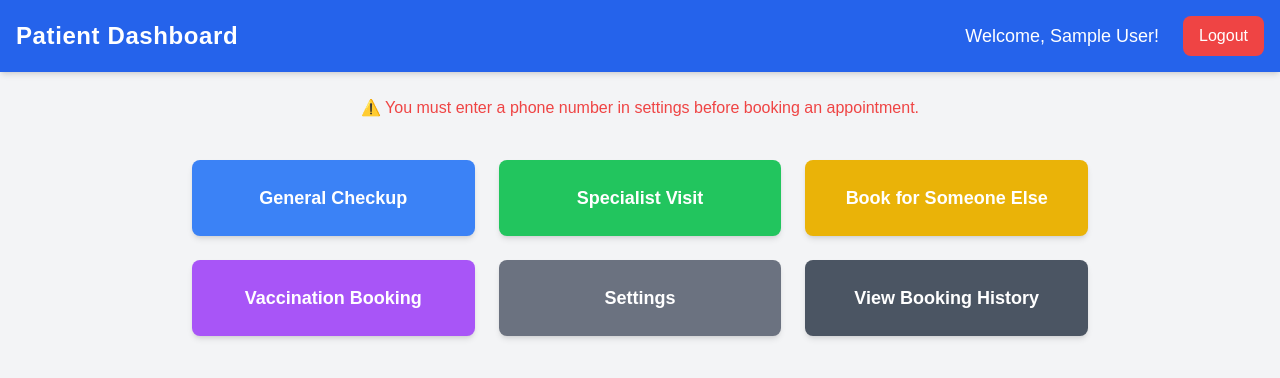
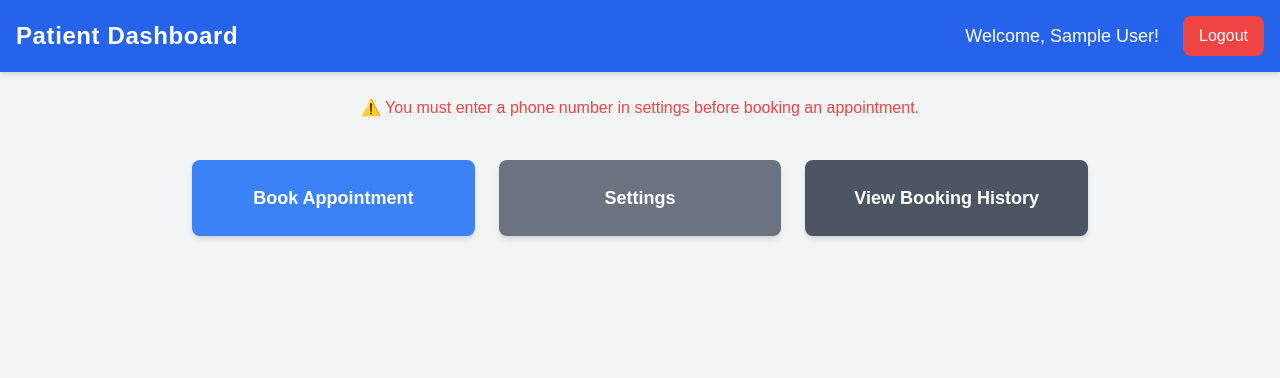
Before and after one commit to MnqobiSD2018/hbs, a Next.js app: page /patient-dashboard in a window 1280 px wide. Shown: the top 378 px of the page. Built offline with nearby package versions, Linux system fonts and the light colour scheme; sample sign-in values are in the browser's storage.

Commit message:
A few touchups for presentation

```diff
--- a/pages/appointments/general-checkup.js
+++ b/pages/appointments/general-checkup.js
@@ -75,7 +75,7 @@ export default function GeneralCheckup() {
     return (
         <div className="min-h-screen flex items-center justify-center bg-gray-100 p-4">
             <div className="max-w-lg w-full bg-white p-6 rounded-lg shadow-lg">
-                <h1 className="text-3xl font-bold text-center text-blue-600 mb-6">Book a General Checkup</h1>
+                <h1 className="text-3xl font-bold text-center text-blue-600 mb-6">Book Appointment</h1>
 
                 <form onSubmit={handleSubmit} className="space-y-4">
 
@@ -90,7 +90,7 @@ export default function GeneralCheckup() {
                             <option value="">Select a Doctor</option>
                             {doctors.map((doctor) => (
                                 <option key={doctor._id} value={doctor._id}>
-                                    {doctor.name} ({doctor.specialty})
+                                    {doctor.name} ({doctor.specialization})
                                 </option>
                             ))}
                         </select>
--- a/pages/booking-history.js
+++ b/pages/booking-history.js
@@ -165,7 +165,7 @@ export default function BookingHistory() {
               ) : (
                 <>
                   <p><strong>Appointment Type:</strong> {booking.appointmentType}</p>
-                  <p><strong>Doctor:</strong> {booking.doctor?.name || "Unknown"} ({booking.doctor?.specialty || "N/A"})</p>
+                  <p><strong>Doctor:</strong> {booking.doctor?.name || "Unknown"}</p>
                   <p><strong>Date:</strong> {booking.date}</p>
                   <p><strong>Time:</strong> {booking.time}</p>
                   {booking.description && <p><strong>Description:</strong> {booking.description}</p>}
--- a/pages/patient-dashboard.js
+++ b/pages/patient-dashboard.js
@@ -79,10 +79,10 @@ export default function PatientDashboard() {
 
                 <div className="grid grid-cols-1 md:grid-cols-2 lg:grid-cols-3 gap-6 w-full max-w-4xl mt-6">
                     {[
-                        { label: "General Checkup", color: "bg-blue-500", path: "./appointments/general-checkup" },
-                        { label: "Specialist Visit", color: "bg-green-500", path: "./appointments/specialist-visit" },
-                        { label: "Book for Someone Else", color: "bg-yellow-500", path: "./appointments/book-for-someone" },
-                        { label: "Vaccination Booking", color: "bg-purple-500", path: "./appointments/vaccination" },
+                        { label: "Book Appointment", color: "bg-blue-500", path: "./appointments/general-checkup" },
+                        //{ label: "Specialist Visit", color: "bg-green-500", path: "./appointments/specialist-visit" },
+                        //{ label: "Book for Someone Else", color: "bg-yellow-500", path: "./appointments/book-for-someone" },
+                        //{ label: "Vaccination Booking", color: "bg-purple-500", path: "./appointments/vaccination" },
                         { label: "Settings", color: "bg-gray-500", path: "/patient-settings" },
                         { label: "View Booking History", color: "bg-gray-600", path: "/booking-history" },
                     ].map((item, index) => (
```
